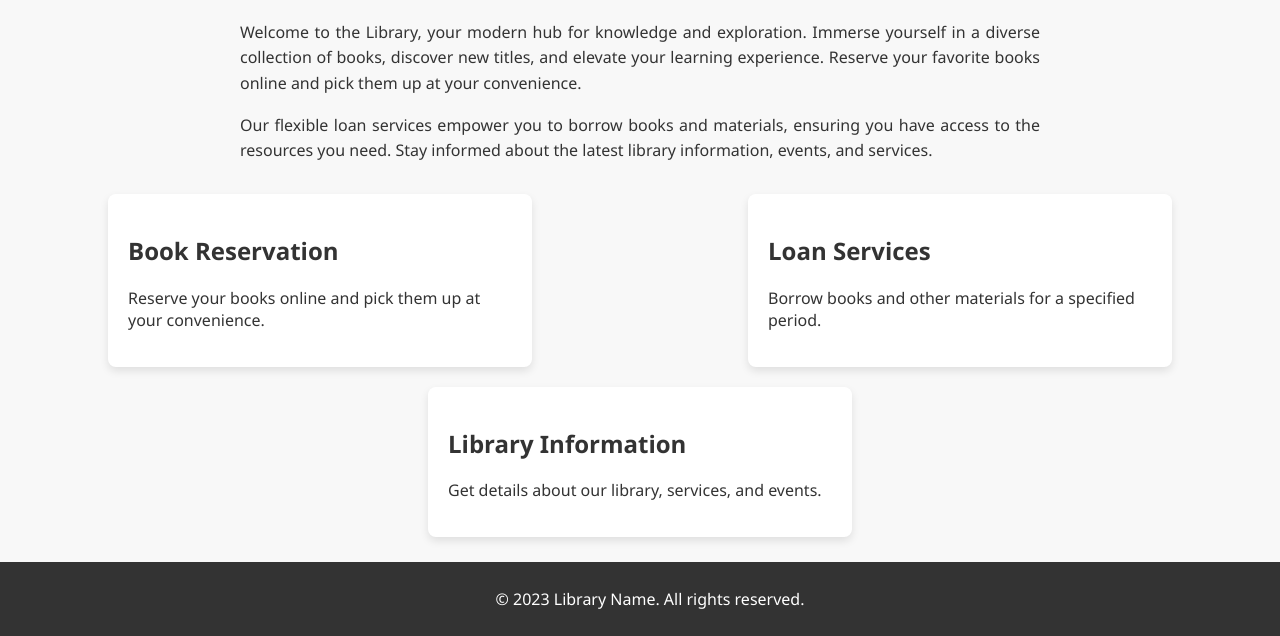
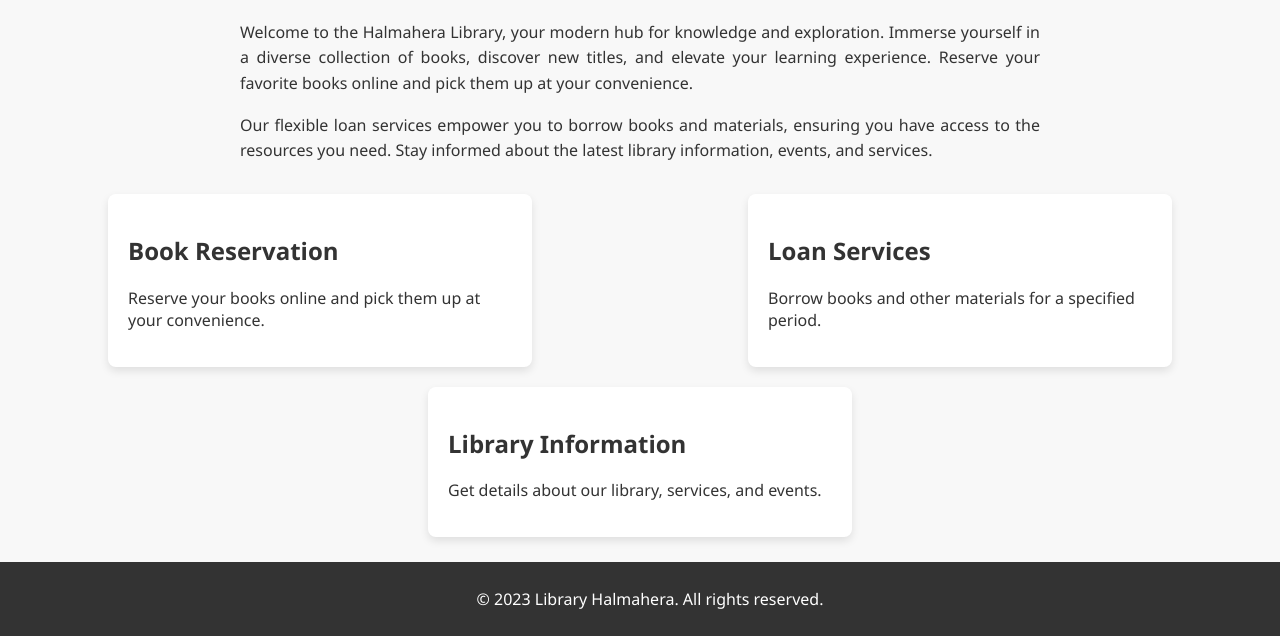
Before and after one commit to srikresna/final-project-library, a PHP site: page /final-project-library/app/views/home/index.php in a window 1280 px wide. Shown: the part 164-800 px from the top of the page. Run offline with PHP 8.4, Linux system fonts and the light colour scheme; some libraries are stand-ins or nearby versions.

Commit message:
chore: add library title

```diff
--- a/app/views/home/index.php
+++ b/app/views/home/index.php
@@ -72,7 +72,7 @@
 
     <section>
         <div class="info-text">
-            <p>Welcome to the Library, your modern hub for knowledge and exploration. Immerse yourself in a diverse collection of books, discover new titles, and elevate your learning experience. Reserve your favorite books online and pick them up at your convenience.</p>
+            <p>Welcome to the Halmahera Library, your modern hub for knowledge and exploration. Immerse yourself in a diverse collection of books, discover new titles, and elevate your learning experience. Reserve your favorite books online and pick them up at your convenience.</p>
             <p>Our flexible loan services empower you to borrow books and materials, ensuring you have access to the resources you need. Stay informed about the latest library information, events, and services.</p>
         </div>
 
@@ -95,7 +95,7 @@
     </section>
 
     <footer>
-        <p>&copy; 2023 Library Name. All rights reserved.</p>
+        <p>&copy; 2023 Library Halmahera. All rights reserved.</p>
     </footer>
 
     <script src="https://cdn.jsdelivr.net/npm/aos@2.3.4/dist/aos.js"></script>
--- a/app/views/team/index.php
+++ b/app/views/team/index.php
@@ -68,7 +68,7 @@
       color: #555;
     }
   </style>
-  <title>Team Introduction</title>
+  <title>Halmahera Team Introduction</title>
 </head>
 <body>
 
--- a/app/views/templates/header.php
+++ b/app/views/templates/header.php
@@ -23,7 +23,7 @@
 <body>
     <nav class="navbar navbar-expand-lg bg-body-tertiary sticky-md-top" data-bs-theme="dark">
         <div class="container-fluid">
-            <a class="navbar-brand" href="<?= BASE_URL; ?>/home">Library</a>
+            <a class="navbar-brand" href="<?= BASE_URL; ?>/home">Halmahera Library</a>
             <button class="navbar-toggler" type="button" data-bs-toggle="collapse" data-bs-target="#navbarNavAltMarkup" aria-controls="navbarNavAltMarkup" aria-expanded="false" aria-label="Toggle navigation">
                 <span class="navbar-toggler-icon"></span>
             </button>
--- a/app/views/templates/headerPatron.php
+++ b/app/views/templates/headerPatron.php
@@ -24,7 +24,7 @@
 <body>
     <nav class="navbar navbar-expand-lg bg-body-tertiary sticky-top" data-bs-theme="dark">
         <div class="container-fluid">
-            <a class="navbar-brand" href="<?= BASE_URL; ?>/patron/index">Library</a>
+            <a class="navbar-brand" href="<?= BASE_URL; ?>/patron/index">Halmahera Library</a>
             <button class="navbar-toggler" type="button" data-bs-toggle="collapse" data-bs-target="#navbarNavAltMarkup" aria-controls="navbarNavAltMarkup" aria-expanded="false" aria-label="Toggle navigation">
                 <span class="navbar-toggler-icon"></span>
             </button>
--- a/app/views/templates/headerStaff.php
+++ b/app/views/templates/headerStaff.php
@@ -26,7 +26,7 @@
 <body>
     <nav class="navbar navbar-expand-lg bg-body-tertiary sticky-md-top" data-bs-theme="dark">
         <div class="container-fluid">
-            <a class="navbar-brand" href="<?= BASE_URL; ?>/staff/index">Library</a>
+            <a class="navbar-brand" href="<?= BASE_URL; ?>/staff/index">Halmahera Library</a>
             <button class="navbar-toggler" type="button" data-bs-toggle="collapse" data-bs-target="#navbarNavAltMarkup" aria-controls="navbarNavAltMarkup" aria-expanded="false" aria-label="Toggle navigation">
                 <span class="navbar-toggler-icon"></span>
             </button>
```
